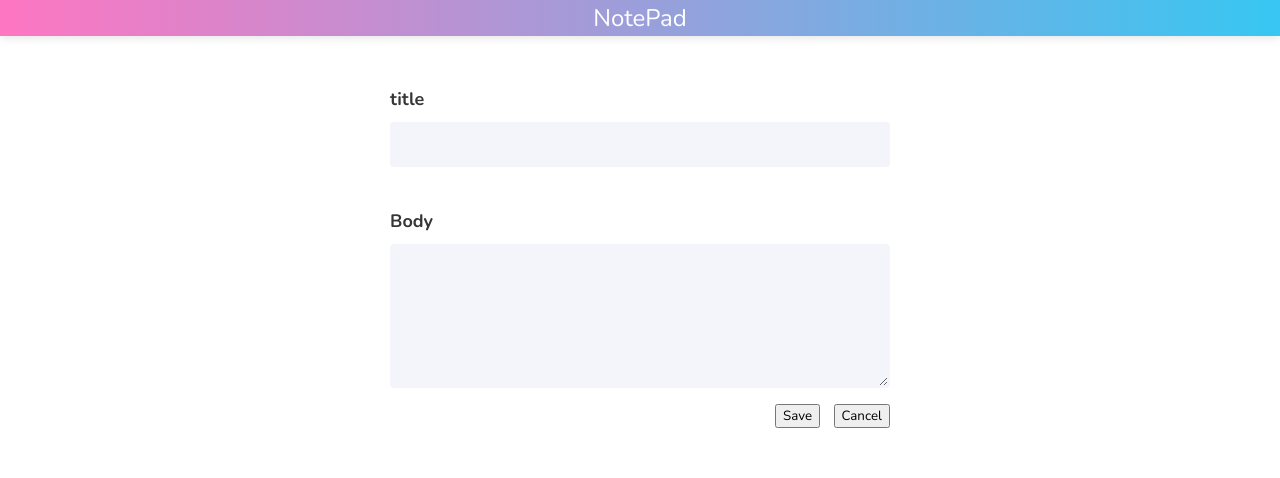
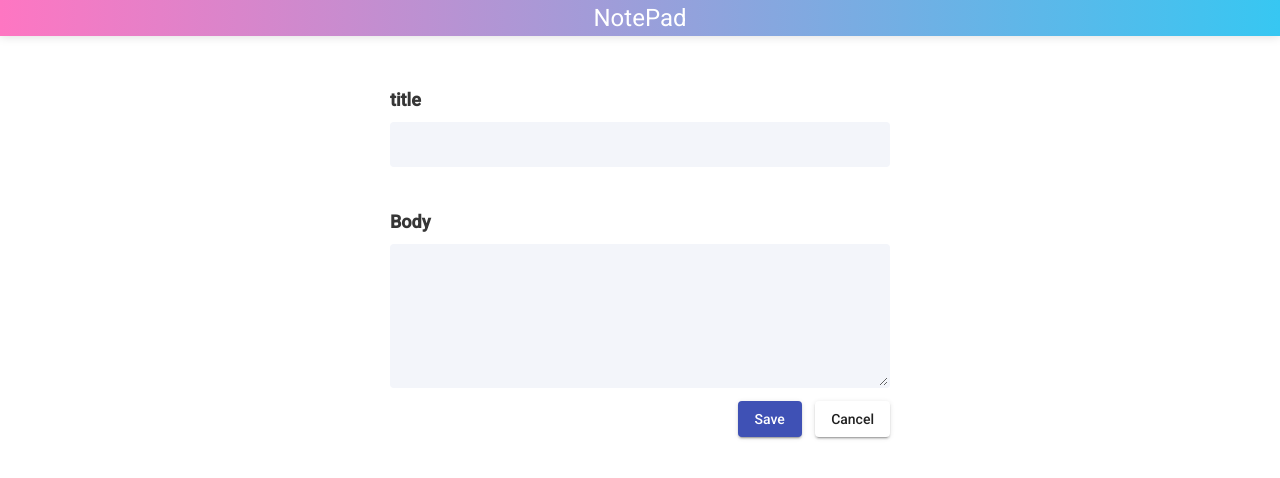
Before and after one commit to Spidermonkey237/NoteMate, an Angular app in the folder notepad-frontend/: page /1 in a window 1280 px wide. Shown: the top 478 px of the page. Built offline with nearby package versions, Linux system fonts and the light colour scheme.

Commit message:
I add some Mat-button and create an Angular-form for the Note-cards creations

```diff
--- a/notepad-frontend/angular.json
+++ b/notepad-frontend/angular.json
@@ -53,6 +53,7 @@
               "src/assets"
             ],
             "styles": [
+              "./node_modules/@angular/material/prebuilt-themes/indigo-pink.css",
               "src/styles.scss"
             ],
             "scripts": []
@@ -121,6 +122,7 @@
               "src/assets"
             ],
             "styles": [
+              "./node_modules/@angular/material/prebuilt-themes/indigo-pink.css",
               "src/styles.scss"
             ],
             "scripts": []
--- a/notepad-frontend/package.json
+++ b/notepad-frontend/package.json
@@ -11,10 +11,12 @@
   "private": true,
   "dependencies": {
     "@angular/animations": "~13.2.0",
+    "@angular/cdk": "^13.2.3",
     "@angular/common": "~13.2.0",
     "@angular/compiler": "~13.2.0",
     "@angular/core": "~13.2.0",
     "@angular/forms": "~13.2.0",
+    "@angular/material": "^13.2.3",
     "@angular/platform-browser": "~13.2.0",
     "@angular/platform-browser-dynamic": "~13.2.0",
     "@angular/router": "~13.2.0",
--- a/notepad-frontend/src/app/pages/note-details/note-details.component.html
+++ b/notepad-frontend/src/app/pages/note-details/note-details.component.html
@@ -1,10 +1,10 @@
 <div class="form-container">
 
-    <form #noteForm="ngForm">
+    <form #noteForm="ngForm" (ngSubmit)="onSubmit(noteForm)">
         <div class="field">
             <div class="label">title</div>
             <div class="control">
-               <input type="text" class="input">
+               <input type="text" name="title" [(ngModel)]="note.title" required class="input">
             </div>
 
         </div>
@@ -14,16 +14,16 @@
         <div class="field">
             <label class="label">Body</label>
             <div class="control">
-                <textarea class="textarea"></textarea>
+                <textarea class="textarea" name="body" [(ngModel)]="note.body"></textarea>
             </div>
         </div>
 
         <div class="field is-grouped is-pulled-right">
             <div class="control">
-                <button mat-button color="primary">Save</button>
+                <button mat-raised-button color="primary" type="submit">Save</button>
             </div>
             <div class="control">
-                <button mat-stroked-button>Cancel</button>
+                <button mat-raised-button type="button">Cancel</button>
             </div>
         </div>
 
--- a/notepad-frontend/src/app/pages/note-details/note-details.component.ts
+++ b/notepad-frontend/src/app/pages/note-details/note-details.component.ts
@@ -1,4 +1,6 @@
 import { Component, OnInit } from '@angular/core';
+import { NgForm } from '@angular/forms';
+import { Note } from 'src/app/shared/note.module';
 
 @Component({
   selector: 'app-note-details',
@@ -7,9 +9,16 @@ import { Component, OnInit } from '@angular/core';
 })
 export class NoteDetailsComponent implements OnInit {
 
+  note: Note;
+
   constructor() { }
 
   ngOnInit(): void {
+    this.note = new Note();
+  }
+
+  onSubmit(form: NgForm){
+    console.log(form);
   }
 
 }
--- /dev/null
+++ b/notepad-frontend/src/app/shared/note.module.ts
@@ -0,0 +1,4 @@
+export class Note{
+    public title: string;
+    public body : string;
+}
--- a/notepad-frontend/src/index.html
+++ b/notepad-frontend/src/index.html
@@ -7,6 +7,9 @@
   <meta name="viewport" content="width=device-width, initial-scale=1">
   <link rel="icon" type="image/x-icon" href="favicon.ico">
   <script src="https://kit.fontawesome.com/d1457c4ef3.js" crossorigin="anonymous"></script>
+  <link rel="preconnect" href="https://fonts.gstatic.com">
+  <link href="https://fonts.googleapis.com/css2?family=Roboto:wght@300;400;500&display=swap" rel="stylesheet">
+  <link href="https://fonts.googleapis.com/icon?family=Material+Icons" rel="stylesheet">
 </head>
 <body>
   <app-root></app-root>
--- a/notepad-frontend/src/styles.scss
+++ b/notepad-frontend/src/styles.scss
@@ -1,3 +1,6 @@
 /* You can add global styles to this file, and also import other style files */
 @import './main-styles.scss';
 @import '../node_modules/bulma/bulma.sass';
+
+html, body { height: 100%; }
+body { margin: 0; font-family: Roboto, "Helvetica Neue", sans-serif; }
```
Also changed, not shown: notepad-frontend/src/app/app.module.ts (+7 -2 lines), 1 other file (tests, documents, lock files or other folders).
